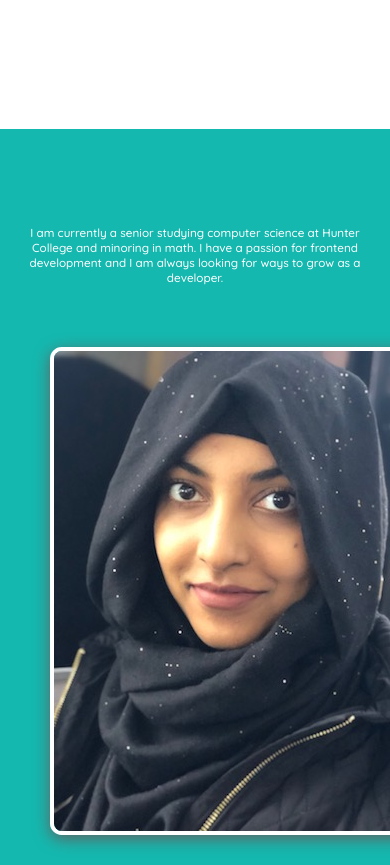
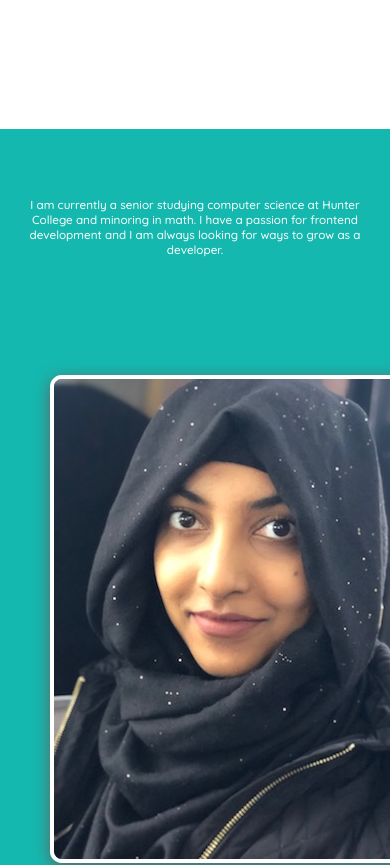
Before and after one commit to Marjan154/marjan-personal-website, a React (Create React App) app: page /#/ in a window 390 px wide. Shown: the part 920-1785 px from the top of the page. Built offline with nearby package versions, Linux system fonts and the light colour scheme.

Commit message:
card text responsive

```diff
--- a/src/styles/home.css
+++ b/src/styles/home.css
@@ -91,7 +91,7 @@ body {
 .card {
   display: flex;
   justify-content: center;
-  align-content: center;
+  align-content: space-around;
   flex-flow: row wrap;
   max-width: 420px;
   min-height: 20vh;
@@ -128,7 +128,8 @@ body {
 
 .homeSection {
   display: flex;
-  align-content: center;
+  align-content: space-evenly;
+  align-items: center;
   justify-content: space-around;
   flex-flow: row wrap;
   width: 100vw;
@@ -187,14 +188,14 @@ body {
   bottom: 0;
   width: 100%;
   background-color: #14b8af;
-  font-size: 50px;
+  font-size: 5vw;
   bottom: 0;
   height: 20vh;
 }
 
 i {
   color: white;
-  padding: 50px;
+  padding: 3vw;
 }
 
 i.fas {
```
